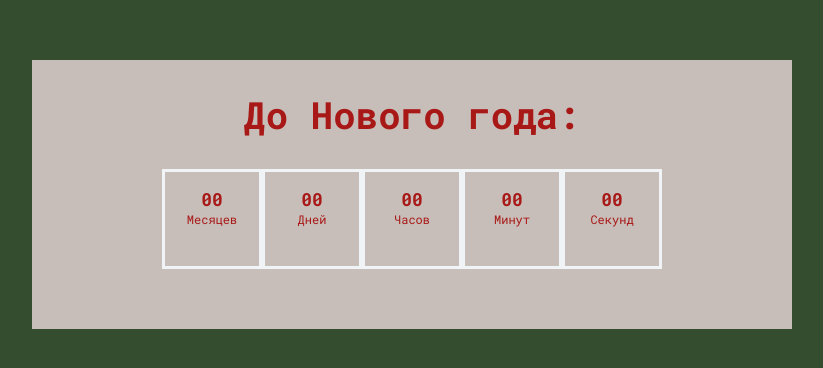
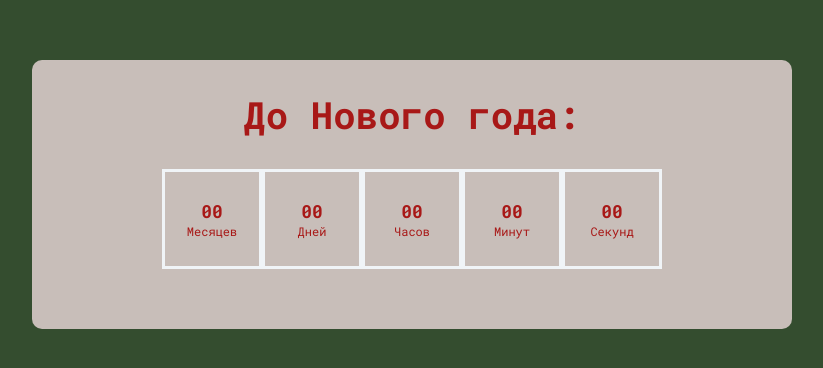
Before and after one commit to Quaaludees/projectJsAdv, a plain HTML site: page 4-timer/index.html in a window 1280 px wide. Shown: the part 206-574 px from the top of the page, without its empty margins (228-1051 px from the left). Drawn offline with Linux system fonts and the light colour scheme.

Commit message:
4-timer (1.0 update styles)

```diff
--- a/4-timer/index.js
+++ b/4-timer/index.js
@@ -5,15 +5,13 @@ const hour = document.getElementById("hour");
 const minute = document.getElementById("minute");
 const second = document.getElementById("second");
 const current = new Date();
-const newYear = new Date(`1 Jan ${current.getFullYear() +1} 00:00:00`)
-
+const newYear = new Date(`1 Jan ${current.getFullYear() +1} 00:00:00`);
 
 function specialDay () {
     const dayNow = new Date();
     return 31 - new Date(dayNow.getFullYear(), dayNow.getMonth(), 31).getDate();
 }
 
-console.log(specialDay())
 function timer() {
     const dayNow = Date.now();
     const difference = newYear - dayNow;
--- a/4-timer/styles/style-main.css
+++ b/4-timer/styles/style-main.css
@@ -7,6 +7,7 @@
 body {
     background-color: #344d2f;
     min-width: 250px;
+    height: 100vh;
 }
 .wrapper {
     position: relative;
@@ -15,8 +16,8 @@ body {
     justify-content: center;
     text-align: center;
     margin: auto;
-    height: 100vh;
     color: #a81817;
+    height: 100%;
 
 }
 
@@ -26,6 +27,7 @@ body {
     display: block;
     padding: 30px 100px;
     font-size: 25px;
+    border-radius: 10px;
 }
 
 .wrapper_contain__timer {
@@ -35,8 +37,13 @@ body {
     padding: 30px;
 }
 .timer {
+    display: flex;
+    flex-direction: column;
+    justify-content: center;
+    text-align: center;
     padding: 15px;
     border: 3px solid #f0f4f7;
     width: 100px;
     height: 100px;
+
 }
```
